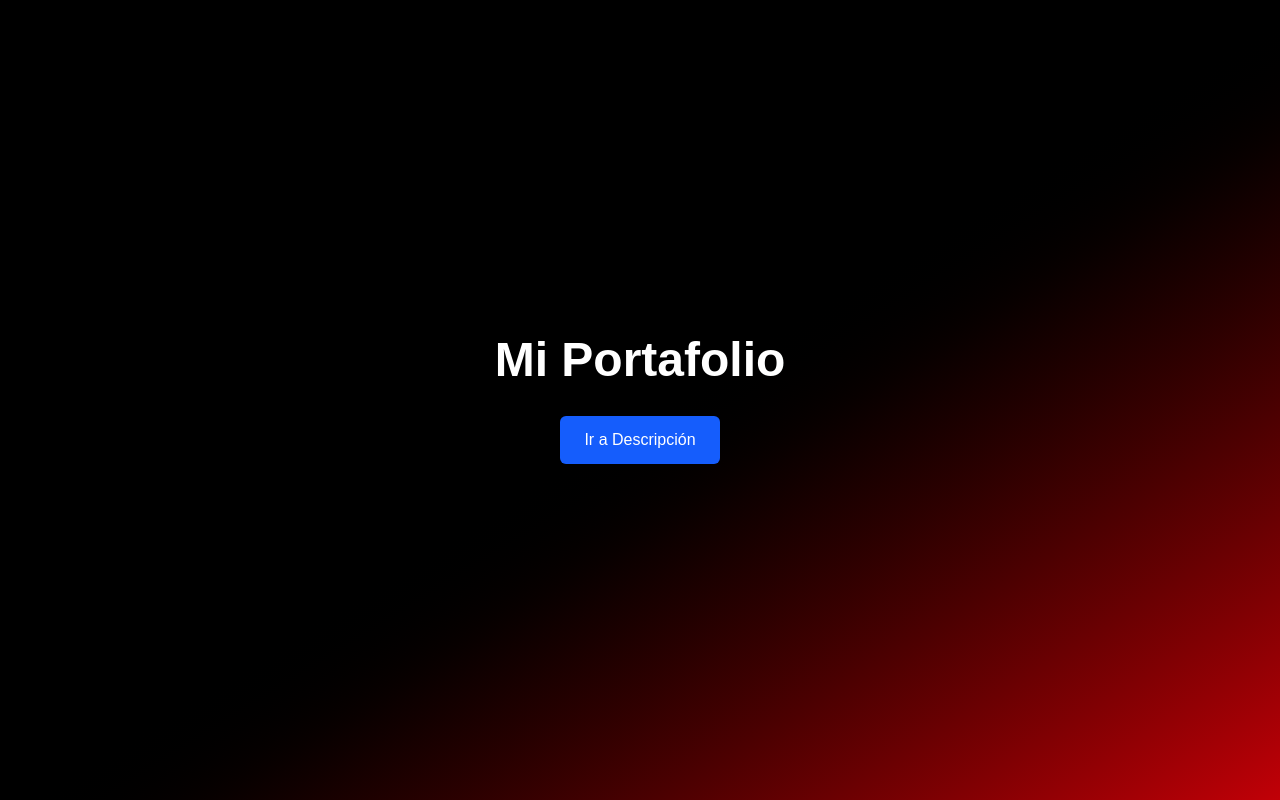
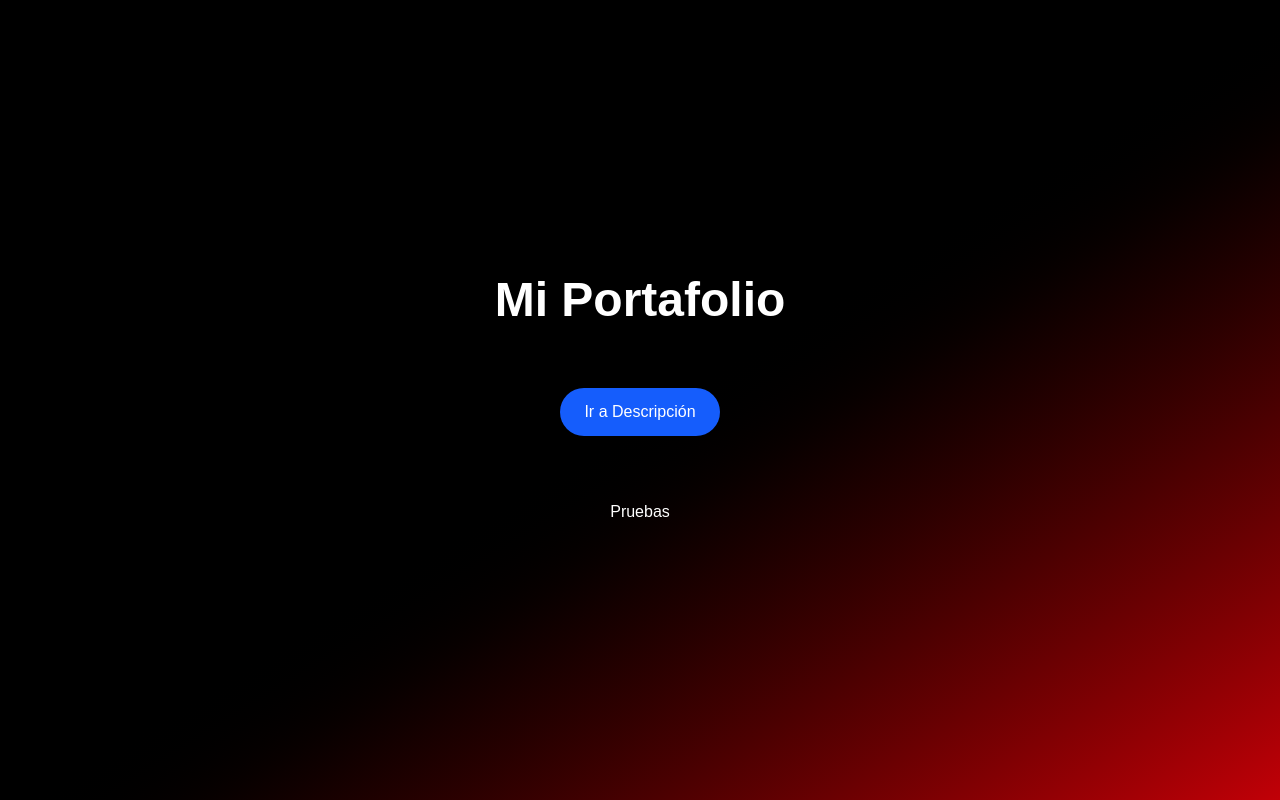
Before and after one commit to Quitofe/v1_portafolio, a Next.js app: page / in a window 1280 px wide. Built offline with nearby package versions, Linux system fonts and the light colour scheme.

Commit message:
docs: actualizacion de codigo, estilos

```diff
--- a/app/page.tsx
+++ b/app/page.tsx
@@ -3,10 +3,14 @@ import NavigationButton from '@/components/botton';
 
 export default function Home() {
   return (
-    <div className="flex flex-col items-center justify-center min-h-screen p-8 gap-8 bg-gradient-to-br from-black via-black to-red-700 text-white">
+    <div className="flex flex-col items-center justify-center min-h-screen p-8 gap-16 bg-gradient-to-br from-black via-black to-red-700 text-white">
       <h1 className="text-5xl font-bold">Mi Portafolio</h1>
 
       <NavigationButton to="/description" label="Ir a Descripción" />
+
+      <div>
+        Pruebas
+      </div>
     </div>
   );
 }
--- a/components/botton.tsx
+++ b/components/botton.tsx
@@ -17,7 +17,7 @@ export default function NavigationButton({ to, label }: NavigationButtonProps) {
   return (
     <button
       onClick={handleClick}
-      className="px-6 py-3 bg-blue-600 text-white rounded-md hover:bg-blue-700 transition"
+      className="px-6 py-3 bg-blue-600 text-white rounded-full hover:bg-blue-700 transition"
     >
       {label}
     </button>
```
